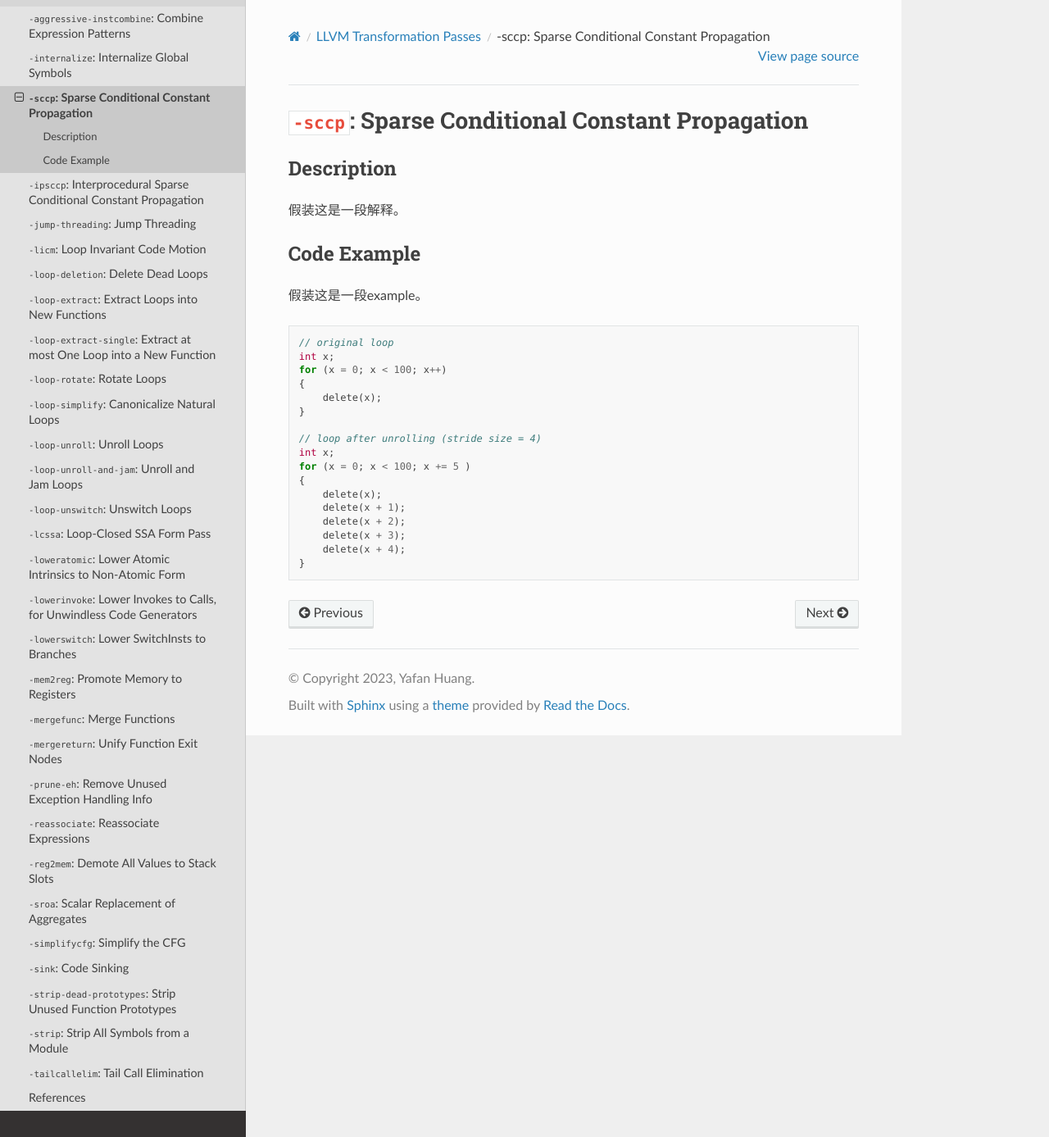
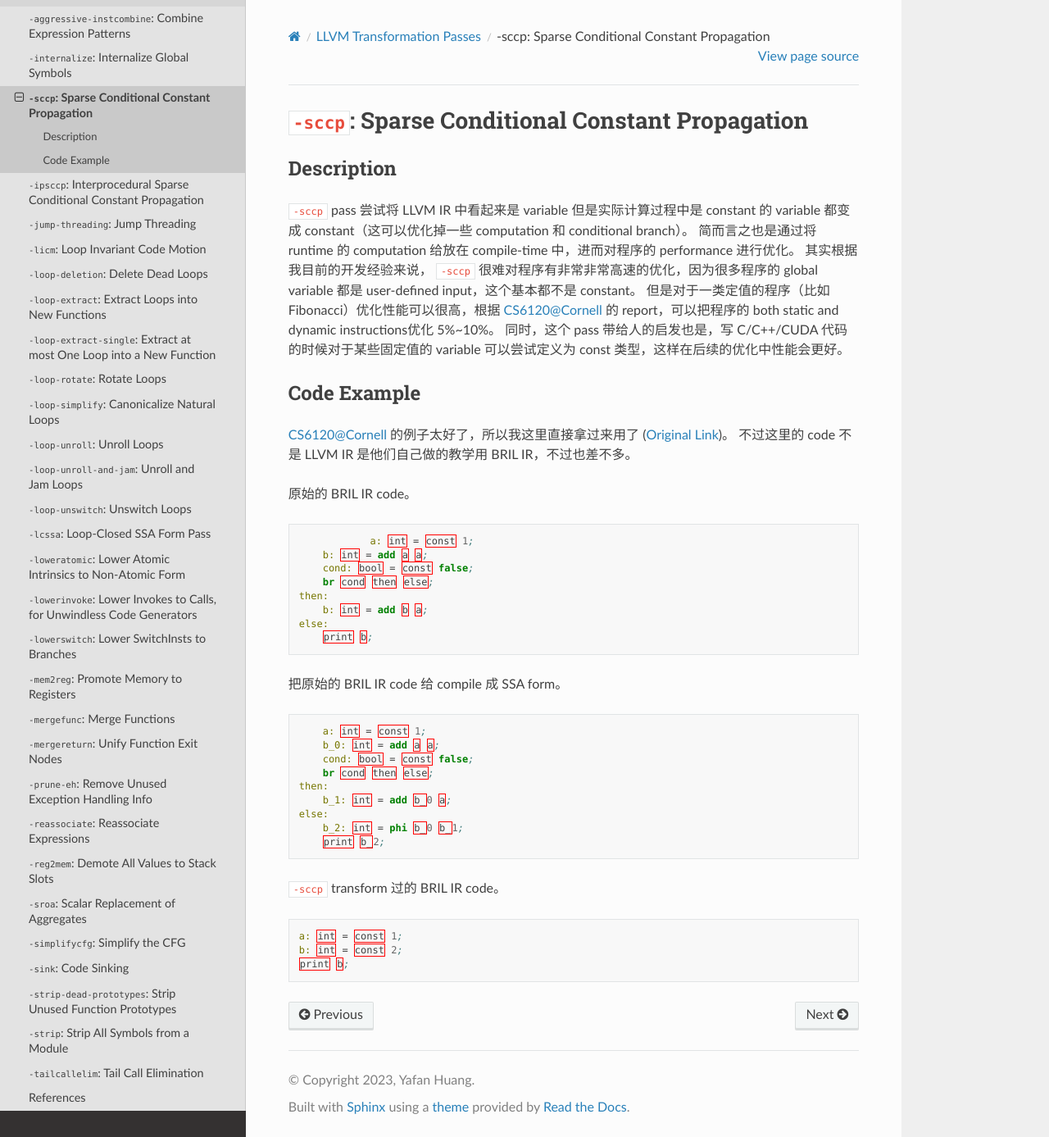
Before and after one commit to hyfshishen/understanding-llvm-transformation-passes, a Sphinx documentation site: the page built from docs/source/LLVM-transformation-passes/21-sparse-conditional-constant-propagation.rst, in a window 1280 px wide and 1387 px high. Shown: the whole window at 82% size. Built offline with Sphinx 7.4.7 and the Read the Docs theme 2.0.0, drawn with Linux system fonts in a browser that asks for light colours.

Commit message:
updating passes

```diff
--- a/docs/source/LLVM-transformation-passes/18-combine-redundant-instructions.rst
+++ b/docs/source/LLVM-transformation-passes/18-combine-redundant-instructions.rst
@@ -7,7 +7,7 @@ Description
 ``-instcombine`` 做的 transformation 是将原有的 code 的 instructions 给 combine 成 fewer and simpler instructions，降低 code size 和 computation 的同时提升 runtime performance。
 这个 pass 不修改任何的 program control-flow，所以 basic block 的跳转不会发生改变。
 ``-instcombine`` focus 的主要是 numerical (specifically algebraic) instructions。
-此外， ``-instcombine`` 对于transformated code有如下的guarantees：
+此外， ``-instcombine`` 对于 transformated code 有如下的 guarantees：
 
 1. 如果一个 binary operator (including arithmetic and bitwise) 有一个 operand 是 constant，那么这个 constant 一定在右边 (只有 ``%y= add i32 %x, 3`` 一定没有 ``%y = add 3, i32 %32`` )。
 2. 如果多个 bitwise operator 有 constant operand，那么他们总会被 group 起来，而且顺序分别是：first ``shift``, and ``or`` , and ``and`` , finally ``xor`` .
--- a/docs/source/LLVM-transformation-passes/21-sparse-conditional-constant-propagation.rst
+++ b/docs/source/LLVM-transformation-passes/21-sparse-conditional-constant-propagation.rst
@@ -3,29 +3,50 @@
 
 Description
 --------
-假装这是一段解释。
+
+``-sccp`` pass 尝试将 LLVM IR 中看起来是 variable 但是实际计算过程中是 constant 的 variable 都变成 constant（这可以优化掉一些 computation 和 conditional branch）。
+简而言之也是通过将 runtime 的 computation 给放在 compile-time 中，进而对程序的 performance 进行优化。
+其实根据我目前的开发经验来说， ``-sccp`` 很难对程序有非常非常高速的优化，因为很多程序的 global variable 都是 user-defined input，这个基本都不是 constant。
+但是对于一类定值的程序（比如 Fibonacci）优化性能可以很高，根据 CS6120@Cornell 的 report，可以把程序的 both static and dynamic instructions优化 5%~10%。
+同时，这个 pass 带给人的启发也是，写 C/C++/CUDA 代码的时候对于某些固定值的 variable 可以尝试定义为 const 类型，这样在后续的优化中性能会更好。
 
 Code Example
 --------
 
-假装这是一段example。
+CS6120@Cornell 的例子太好了，所以我这里直接拿过来用了 (`Original Link <https://www.cs.cornell.edu/courses/cs6120/2019fa/blog/sccp/>`_)。
+不过这里的 code 不是 LLVM IR 是他们自己做的教学用 BRIL IR，不过也差不多。
 
-.. code-block:: C
+原始的 BRIL IR code。
 
-    // original loop
-    int x;
-    for (x = 0; x < 100; x++)
-    {
-        delete(x);
-    }
+.. code-block:: llvm
 
-    // loop after unrolling (stride size = 4)
-    int x;
-    for (x = 0; x < 100; x += 5 )
-    {
-        delete(x);
-        delete(x + 1);
-        delete(x + 2);
-        delete(x + 3);
-        delete(x + 4);
-    }
+		a: int = const 1;
+        b: int = add a a;
+        cond: bool = const false;
+        br cond then else;
+    then:
+        b: int = add b a;
+    else:
+        print b;
+
+把原始的 BRIL IR code 给 compile 成 SSA form。
+
+.. code-block:: llvm
+
+        a: int = const 1;
+        b_0: int = add a a;
+        cond: bool = const false;
+        br cond then else;
+    then:
+        b_1: int = add b_0 a;
+    else:
+        b_2: int = phi b_0 b_1;
+        print b_2;
+
+``-sccp`` transform 过的 BRIL IR code。
+
+.. code-block:: llvm
+
+    a: int = const 1;
+    b: int = const 2;
+    print b;
```
Also changed, not shown: docs/source/LLVM-transformation-passes/20-internalize-global-symbols.rst (+17 -19 lines), docs/source/LLVM-transformation-passes/22-interprocedural-sparse-conditional-constant-propagation.rst (+14 -19 lines), docs/source/LLVM-transformation-passes/figures/ipsccp.png (added), docs/source/LLVM-transformation-passes/index.rst (line endings or trailing spaces).
